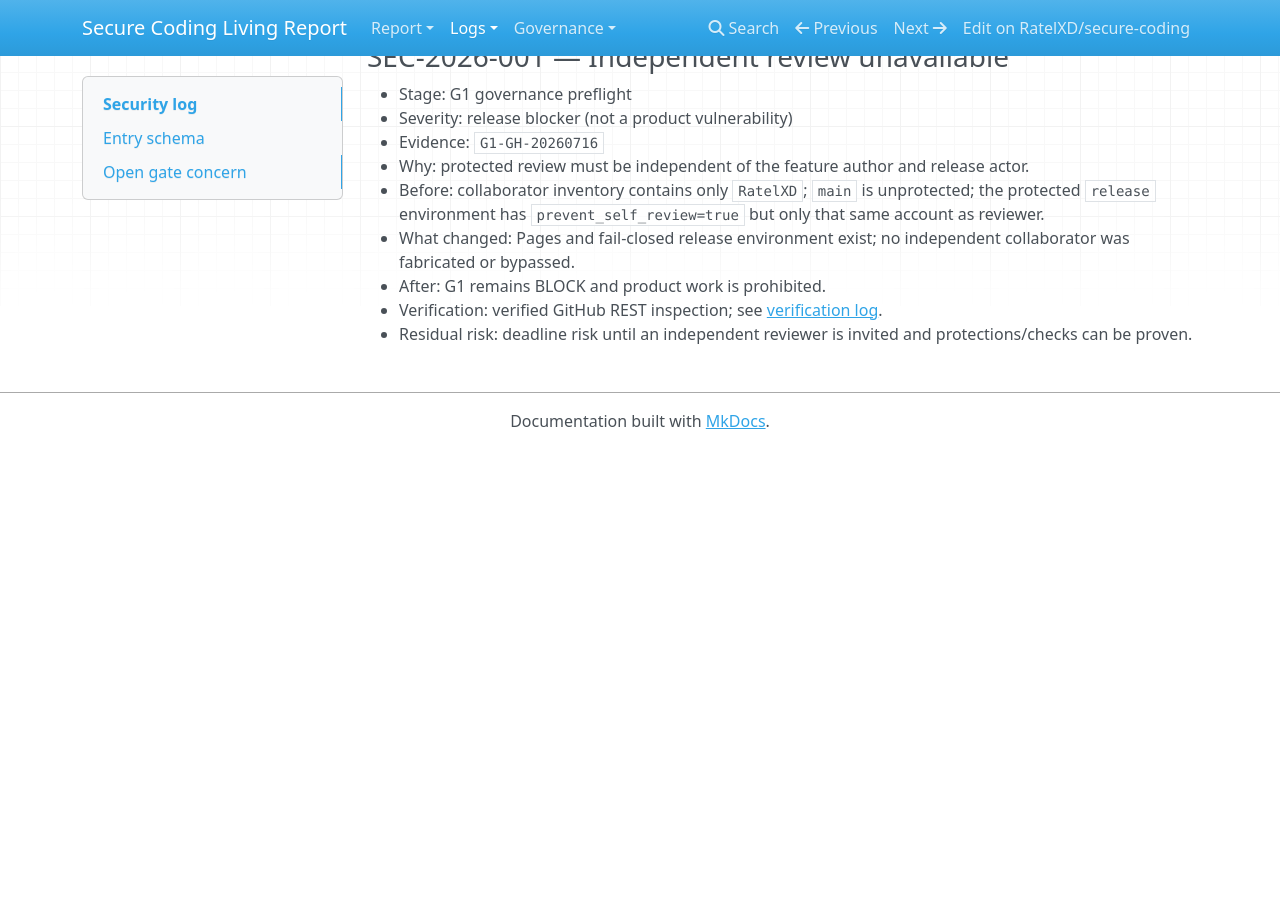
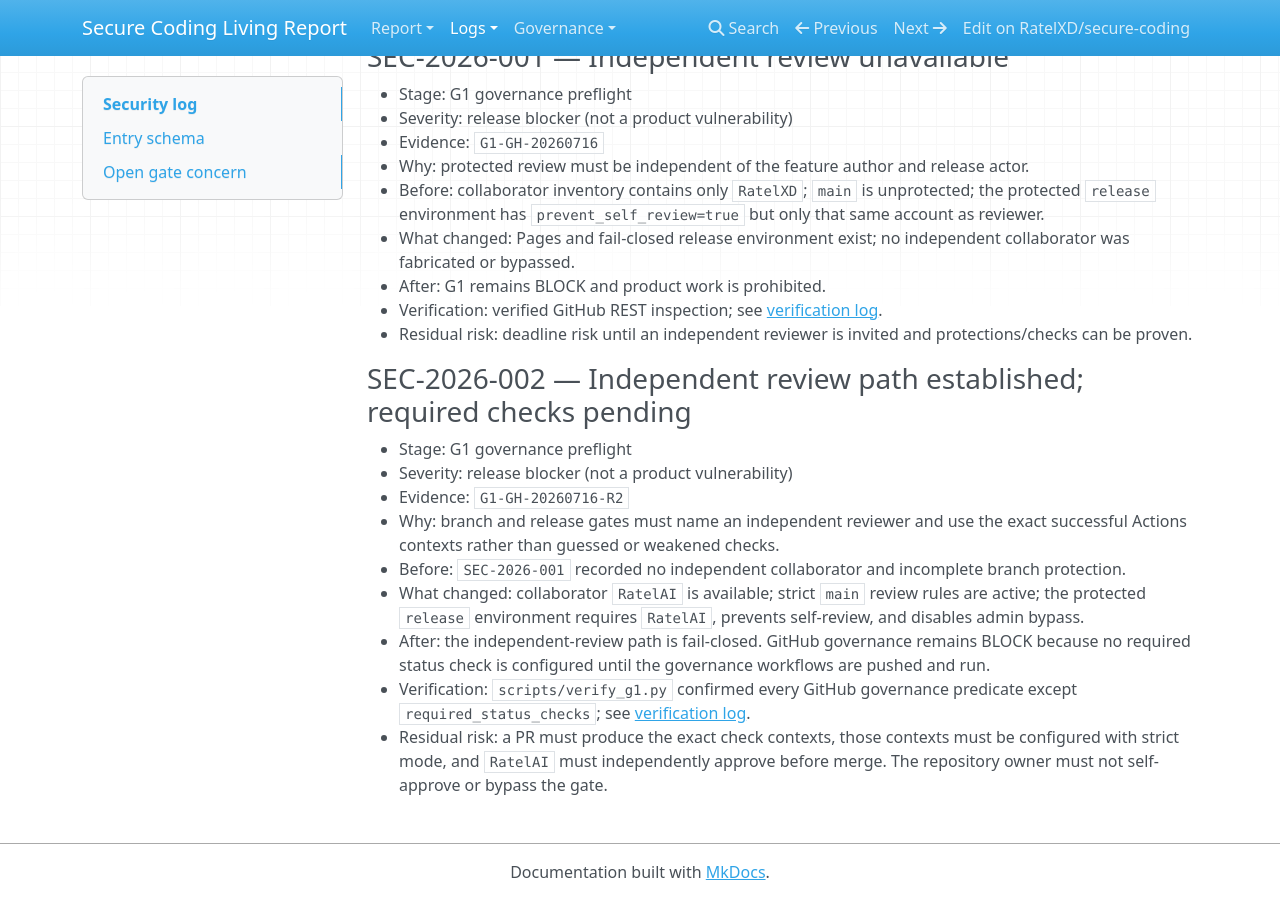
Before and after one commit to RatelXD/secure-coding, an MkDocs documentation site: the page built from docs/report/security-log.md, in a window 1280 px wide and 900 px high, scrolled down 507 px. Built offline with MkDocs 1.6.1, drawn with Linux system fonts in a browser that asks for light colours; nearby versions of some CDN libraries; before the commit the page ends 956 px from its top, so only the background shows below that.

Commit message:
docs(governance): record independent reviewer readiness

```diff
--- a/docs/report/security-log.md
+++ b/docs/report/security-log.md
@@ -29,3 +29,15 @@ Entries are append-only and use IDs `SEC-YYYY-NNN`.
 - After: G1 remains BLOCK and product work is prohibited.
 - Verification: verified GitHub REST inspection; see [verification log](verification-log.md).
 - Residual risk: deadline risk until an independent reviewer is invited and protections/checks can be proven.
+
+### SEC-2026-002 — Independent review path established; required checks pending
+
+- Stage: G1 governance preflight
+- Severity: release blocker (not a product vulnerability)
+- Evidence: `G1-GH-20260716-R2`
+- Why: branch and release gates must name an independent reviewer and use the exact successful Actions contexts rather than guessed or weakened checks.
+- Before: `SEC-2026-001` recorded no independent collaborator and incomplete branch protection.
+- What changed: collaborator `RatelAI` is available; strict `main` review rules are active; the protected `release` environment requires `RatelAI`, prevents self-review, and disables admin bypass.
+- After: the independent-review path is fail-closed. GitHub governance remains BLOCK because no required status check is configured until the governance workflows are pushed and run.
+- Verification: `scripts/verify_g1.py` confirmed every GitHub governance predicate except `required_status_checks`; see [verification log](verification-log.md).
+- Residual risk: a PR must produce the exact check contexts, those contexts must be configured with strict mode, and `RatelAI` must independently approve before merge. The repository owner must not self-approve or bypass the gate.
```
Also changed, not shown: README.md (+1 -1 lines), docs/report/index.md (+1 -1 lines), docs/report/verification-log.md (+1 -0 lines).
